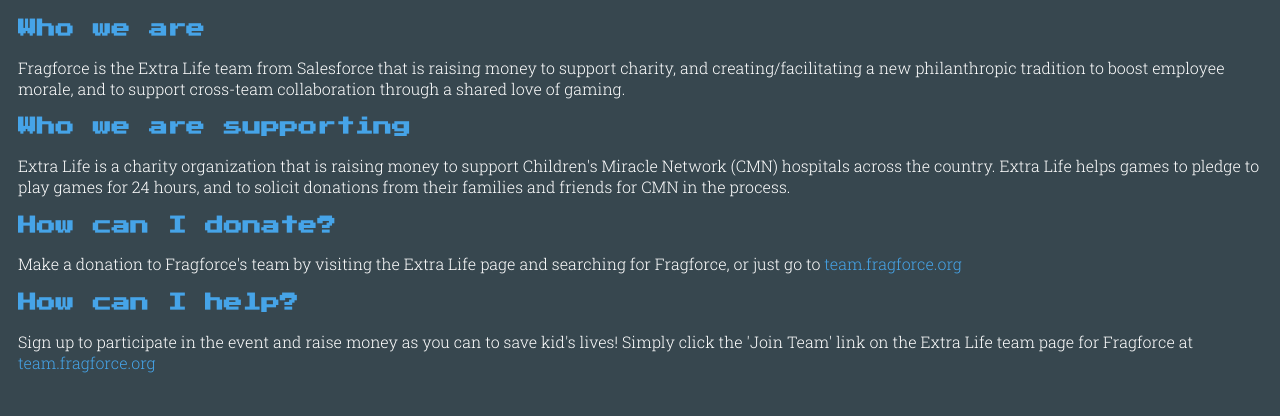
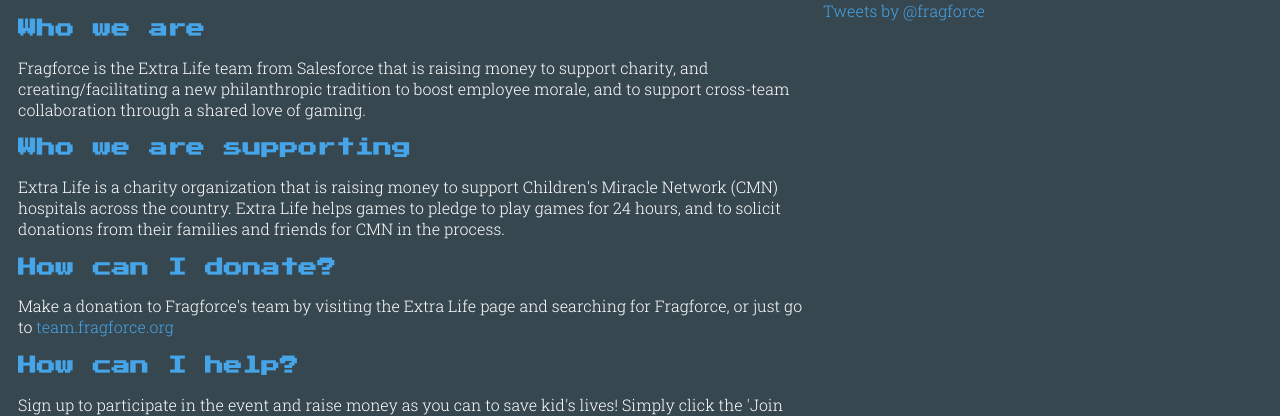
Before and after one commit to parkervcp/fragforce.org, a Flask app: page / in a window 1280 px wide. Shown: the part 193-609 px from the top of the page. Run offline with Flask 2, Linux system fonts and the light colour scheme; parts of the project's set-up code (start-up, migrations or seed data) failed here and were passed over; some libraries are stand-ins or nearby versions.

Commit message:
Added twitter stream to general index page

```diff
--- a/fragforce/static/css/fragforce.css
+++ b/fragforce/static/css/fragforce.css
@@ -15,7 +15,7 @@
 }
 #right
 {
-    margin-left: 800px;
+    margin-left: 805px;
     /* Same as the width of the #left id above */
 }
 .wrapper {
--- a/fragforce/templates/general/index.html
+++ b/fragforce/templates/general/index.html
@@ -1,6 +1,6 @@
-{% extends 'base.html' %}
+{% extends '2col.html' %}
 {% block title %}Fragforce{% endblock %}
-{% block content %}
+{% block content_left %}
   <h3>Who we are</h3>
   <p>Fragforce is the Extra Life team from Salesforce that is raising money to support charity, and creating/facilitating a new philanthropic tradition to boost employee morale, and to support cross-team collaboration through a shared love of gaming.</p>
   <h3>Who we are supporting</h3>
@@ -10,3 +10,12 @@
   <h3>How can I help?</h3>
   <p>Sign up to participate in the event and raise money as you can to save kid's lives! Simply click the 'Join Team' link on the Extra Life team page for Fragforce at <a href='http://team.fragforce.org'>team.fragforce.org</a></p>
 {% endblock %}
+
+{% block content_right %}
+  <a class="twitter-timeline"
+    width="500"
+    data-chrome="nofooter noscrollbar noborders transparent"
+    data-tweet-limit="3"
+    href="https://twitter.com/fragforce" data-widget-id="723172971154563073">Tweets by @fragforce</a>
+  <script>!function(d,s,id){var js,fjs=d.getElementsByTagName(s)[0],p=/^http:/.test(d.location)?'http':'https';if(!d.getElementById(id)){js=d.createElement(s);js.id=id;js.src=p+"://platform.twitter.com/widgets.js";fjs.parentNode.insertBefore(js,fjs);}}(document,"script","twitter-wjs");</script>
+{% endblock %}
```
